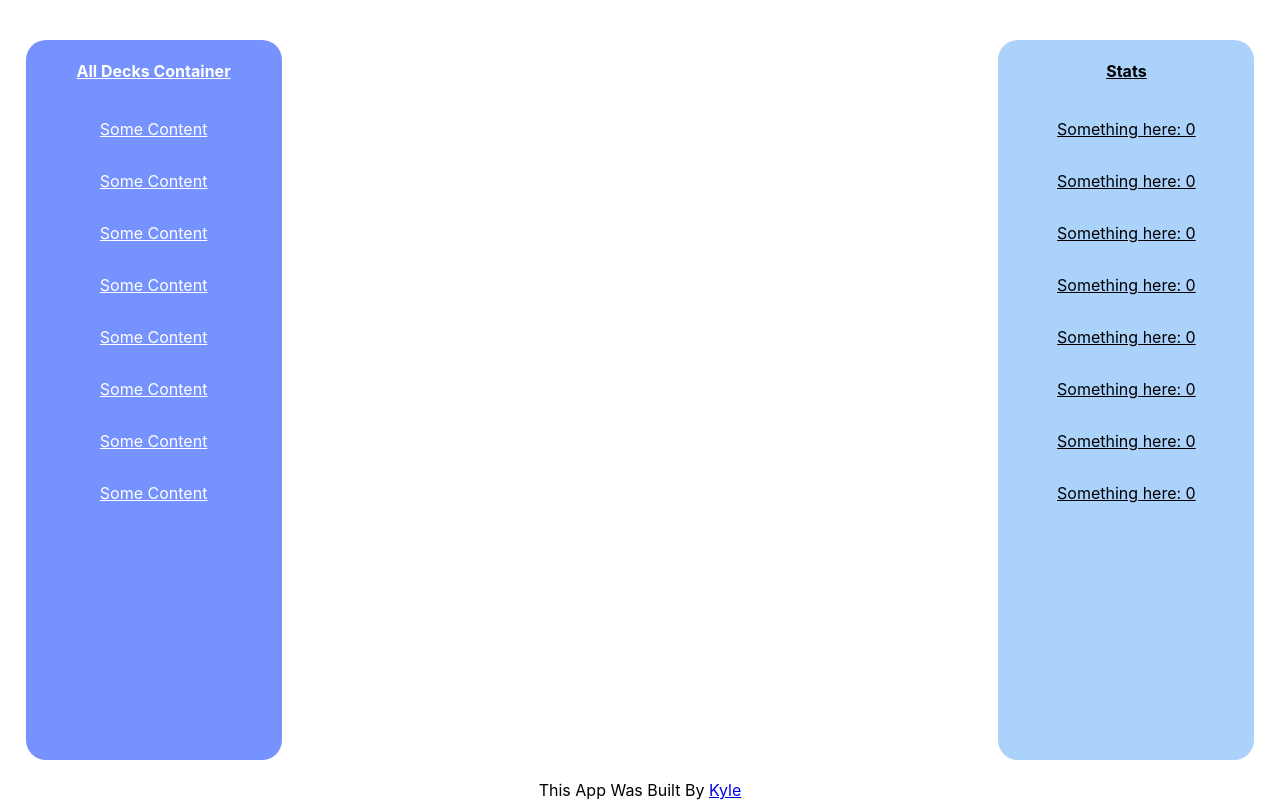
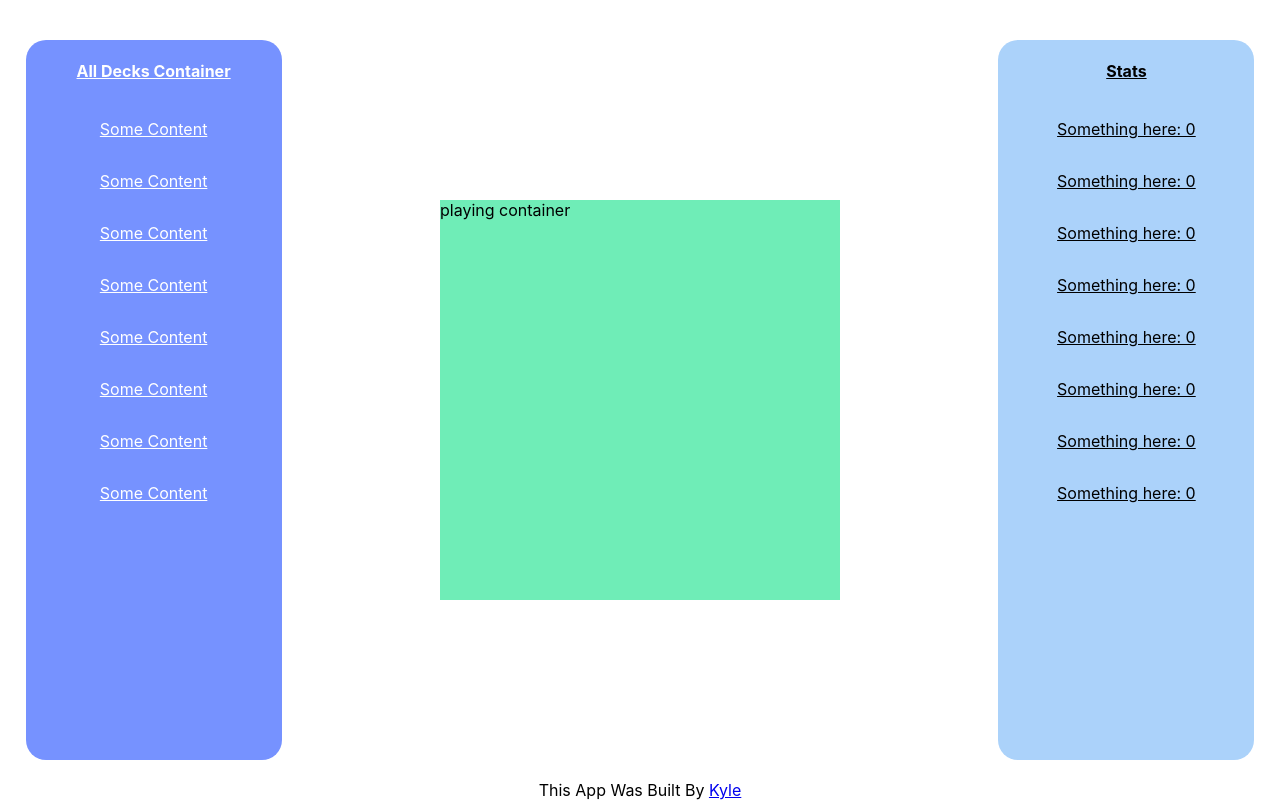
Before and after one commit to BennEntterprise/z2fs-cards, a React (Create React App) app: page / in a window 1280 px wide. Built offline with nearby package versions, Linux system fonts and the light colour scheme.

Commit message:
feat: add player container to center of view

```diff
--- a/src/App.tsx
+++ b/src/App.tsx
@@ -5,6 +5,7 @@ import Counter from './components/Counter'
 
 // Containers
 import AllDecksContainer from './containers/AllDecksContainer';
+import PlayingContainer from './containers/PlayingContainer';
 import StatsContainer from './containers/StatsContainer';
 
 function App() {
@@ -14,6 +15,7 @@ function App() {
       </header>
       <main>
         <AllDecksContainer/>
+        <PlayingContainer />
         <StatsContainer />
         {/* <Counter /> */}
       </main>
--- /dev/null
+++ b/src/containers/PlayingContainer.css
@@ -0,0 +1,19 @@
+/* TODO: Not thrilled with the styling here, basically the trans helps center
+on the entire screen but this won't be very friendly for alternative sizes...
+would like to utilize someting link grid perhaps.
+*/
+
+#playing-container-transparent {
+    position:absolute;
+    /* border: 10px dotted black; */
+    width: 100%;
+    height: 100vh;
+    display: flex;
+    justify-content: center;
+    align-items: center;
+}
+#playing-container {
+    width: 400px;
+    height: 400px;
+    position: relative;
+}
--- /dev/null
+++ b/src/containers/PlayingContainer.tsx
@@ -0,0 +1,20 @@
+import React from 'react'
+import colors from '../lib/constants/colors'
+
+
+import './PlayingContainer.css'
+function PlayingContainer() {
+    return (
+        <div id="playing-container-transparent">
+            <div id="playing-container"
+                style={{
+                    backgroundColor: colors.mediumAquamarine
+                }}
+            >
+                playing container
+            </div>
+        </div>
+    )
+}
+
+export default PlayingContainer
```
Also changed, not shown: todo.txt.
